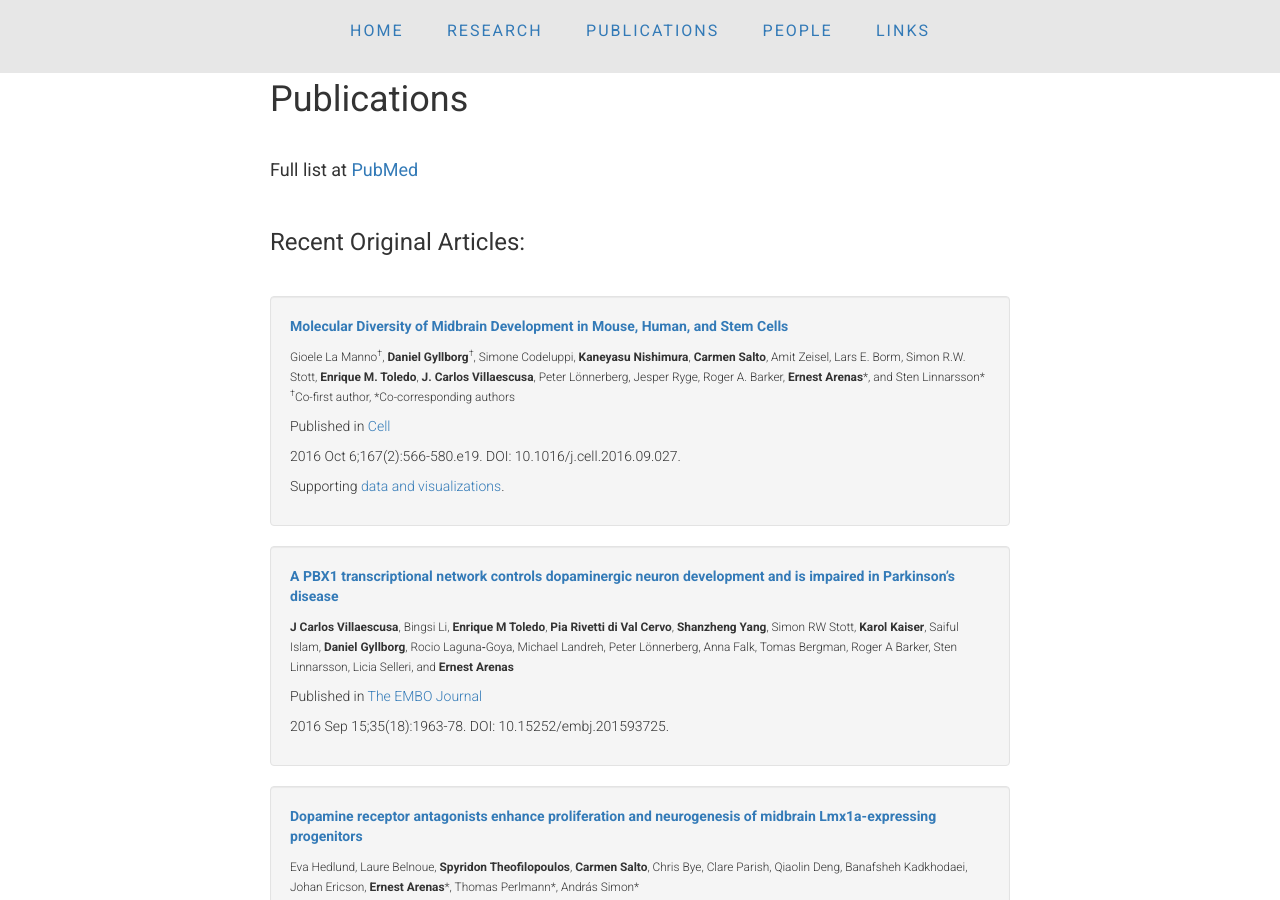
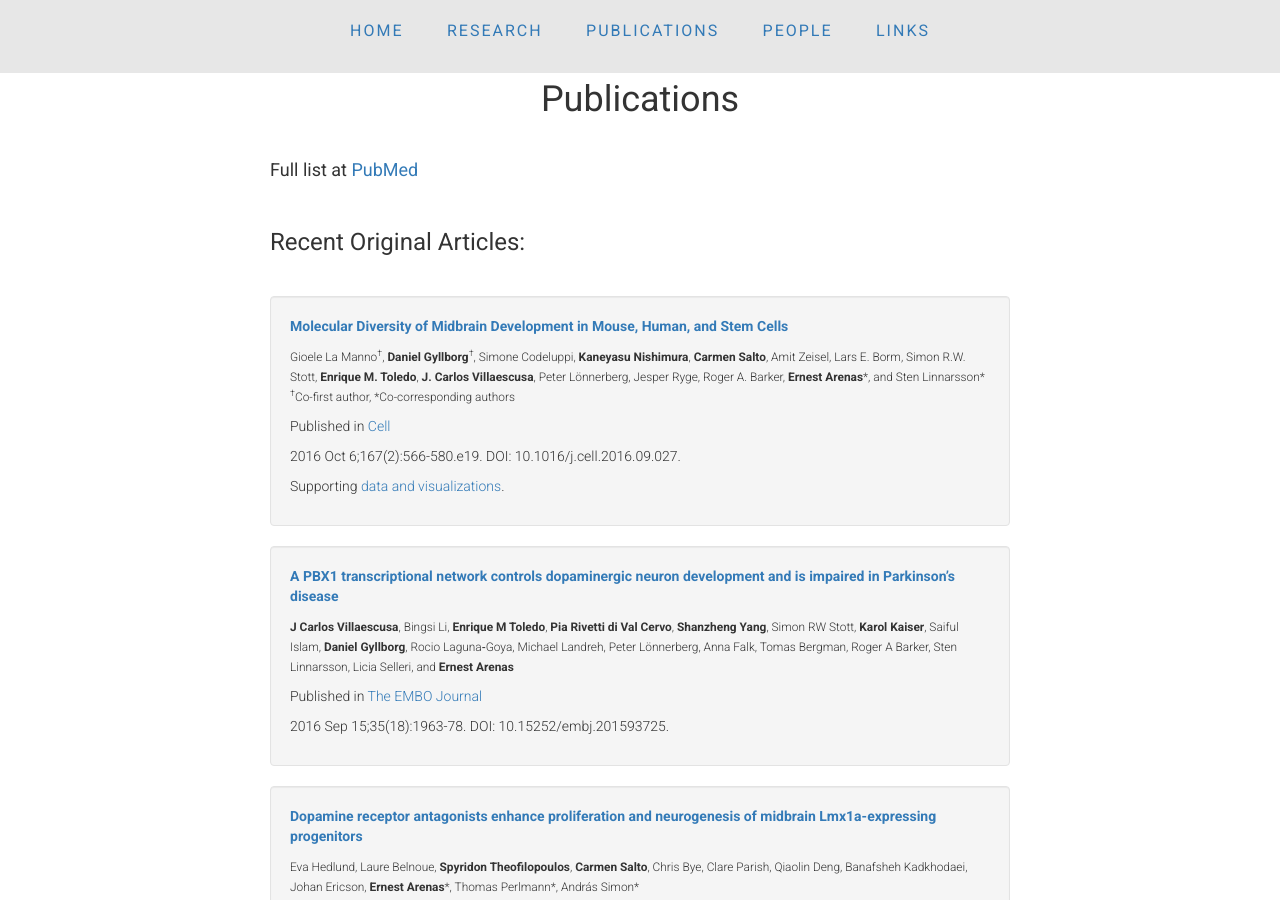
Before and after one commit to ArenasLab/arenaslab.github.io, a Jekyll site: the page publications/index.html, which Jekyll copies as it is, in a window 1280 px wide and 900 px high. Built offline with Jekyll 4.4.1, drawn with Linux system fonts in a browser that asks for light colours.

Commit message:
Update index.html

```diff
--- a/publications/index.html
+++ b/publications/index.html
@@ -26,7 +26,7 @@
     <div class="wrap">
       <div class="post">
         <header class="post-header">
-          <h1>Publications</h1>
+          <h1 align="center">Publications</h1>
 
         </header>
         <h4>Full list at <a href="https://www.ncbi.nlm.nih.gov/pubmed/?term=Ernest+Arenas">PubMed</a></h4>
```
